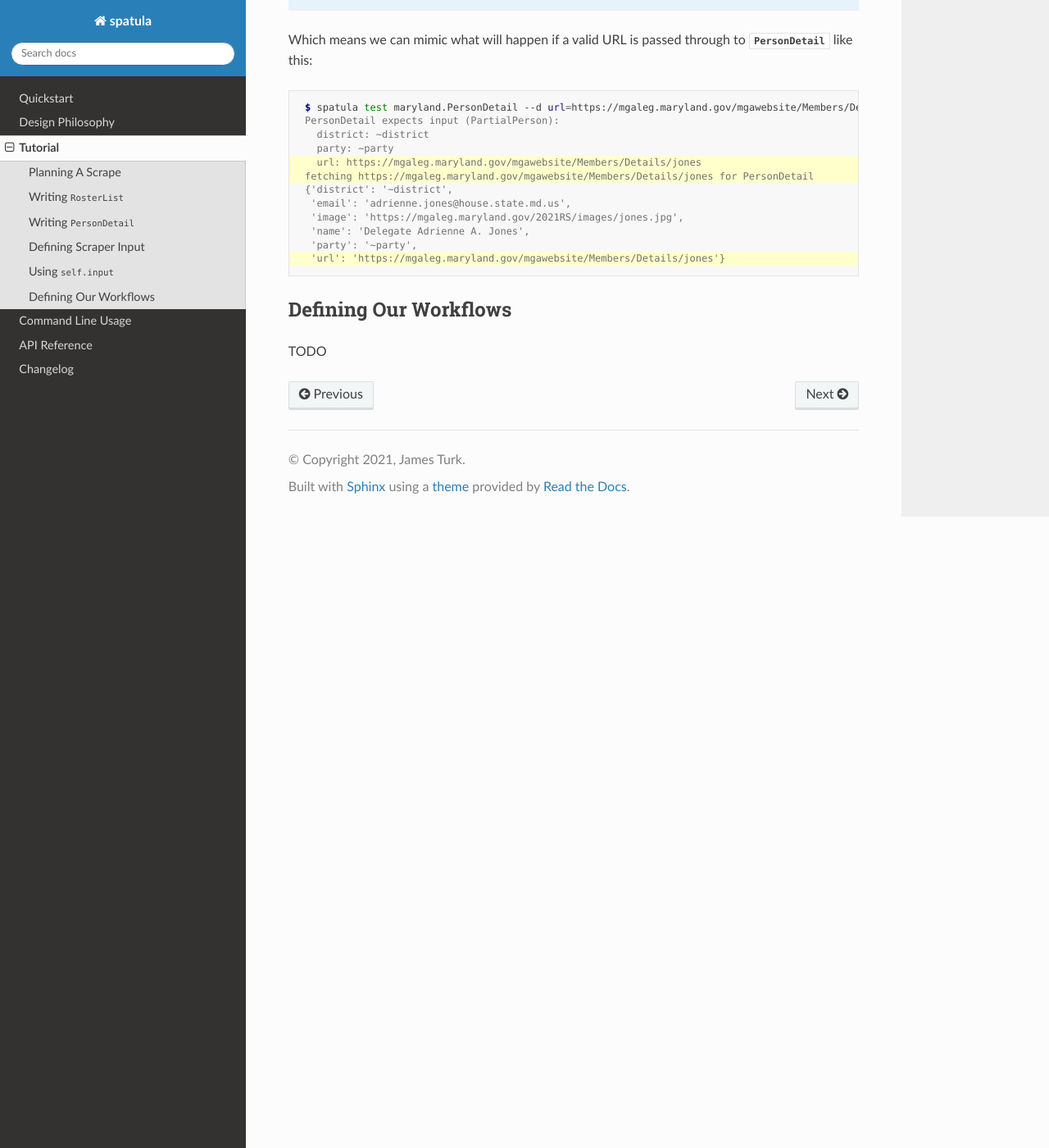
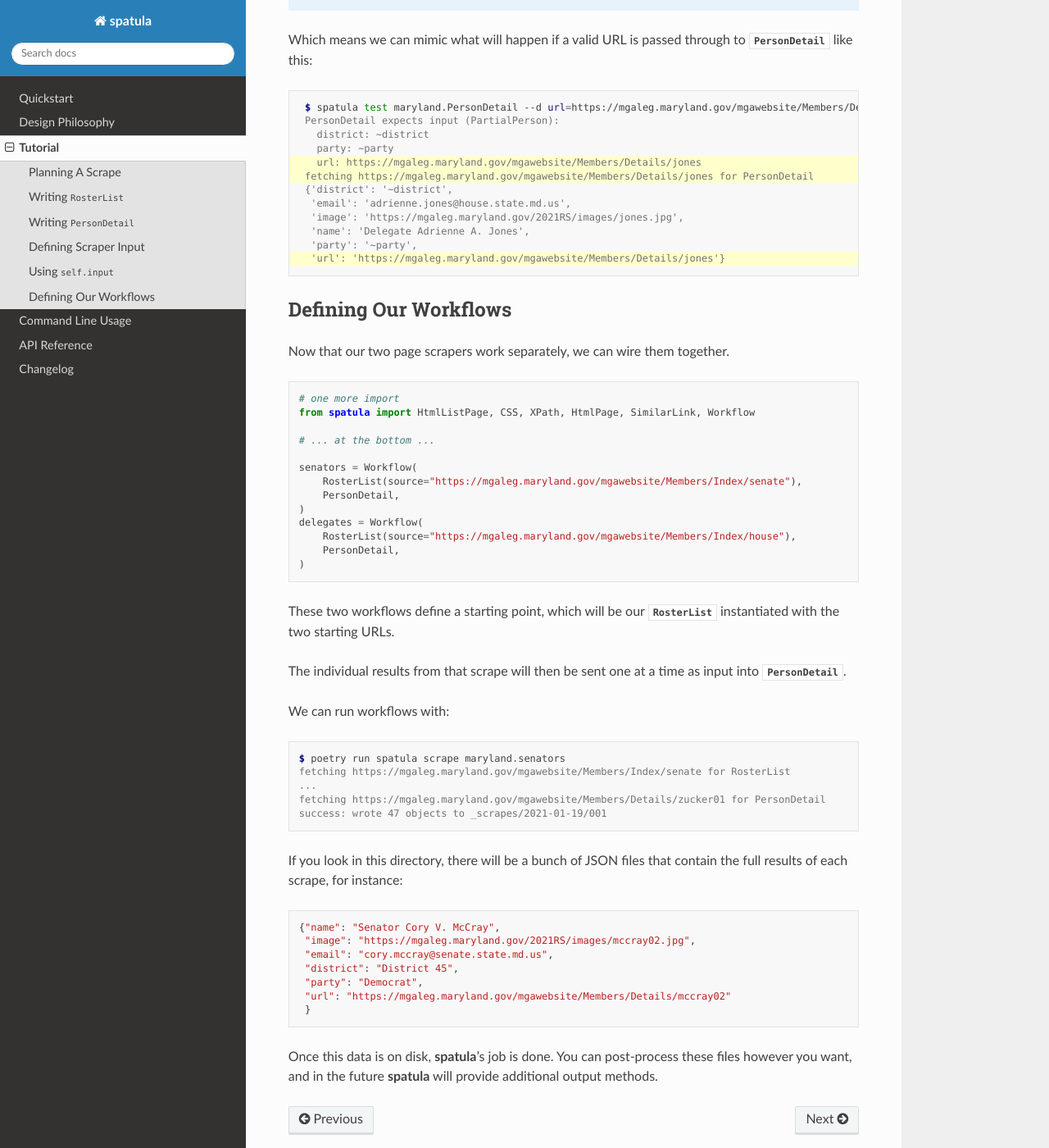
Before and after one commit to jamesturk/spatula, a Sphinx documentation site: the page built from docs/tutorial.rst, in a window 1280 px wide and 1400 px high, scrolled down 7262 px. Shown: the whole window at 82% size. Built offline with Sphinx 7.4.7 and the Read the Docs theme 2.0.0, drawn with Linux system fonts in a browser that asks for light colours.

Commit message:
workflow in tutorial

```diff
--- a/docs/tutorial.rst
+++ b/docs/tutorial.rst
@@ -359,4 +359,47 @@ Which means we can mimic what will happen if a valid URL is passed through to :p
 Defining Our Workflows
 ----------------------
 
-TODO
+Now that our two page scrapers work separately, we can wire them together.
+
+.. code-block:: python
+
+    # one more import
+    from spatula import HtmlListPage, CSS, XPath, HtmlPage, SimilarLink, Workflow
+
+    # ... at the bottom ...
+
+    senators = Workflow(
+        RosterList(source="https://mgaleg.maryland.gov/mgawebsite/Members/Index/senate"),
+        PersonDetail,
+    )
+    delegates = Workflow(
+        RosterList(source="https://mgaleg.maryland.gov/mgawebsite/Members/Index/house"),
+        PersonDetail,
+    )
+
+These two workflows define a starting point, which will be our :py:class:`RosterList` instantiated with the two starting URLs.
+
+The individual results from that scrape will then be sent one at a time as input into :py:class:`PersonDetail`.
+
+We can run workflows with:
+
+.. code-block:: console
+
+    $ poetry run spatula scrape maryland.senators
+    fetching https://mgaleg.maryland.gov/mgawebsite/Members/Index/senate for RosterList
+    ...
+    fetching https://mgaleg.maryland.gov/mgawebsite/Members/Details/zucker01 for PersonDetail
+    success: wrote 47 objects to _scrapes/2021-01-19/001
+
+If you look in this directory, there will be a bunch of JSON files that contain the full results of each scrape, for instance::
+
+  {"name": "Senator Cory V. McCray",
+   "image": "https://mgaleg.maryland.gov/2021RS/images/mccray02.jpg",
+   "email": "cory.mccray@senate.state.md.us",
+   "district": "District 45",
+   "party": "Democrat",
+   "url": "https://mgaleg.maryland.gov/mgawebsite/Members/Details/mccray02"
+   }
+
+Once this data is on disk, **spatula**'s job is done.
+You can post-process these files however you want, and in the future **spatula** will provide additional output methods.
```
